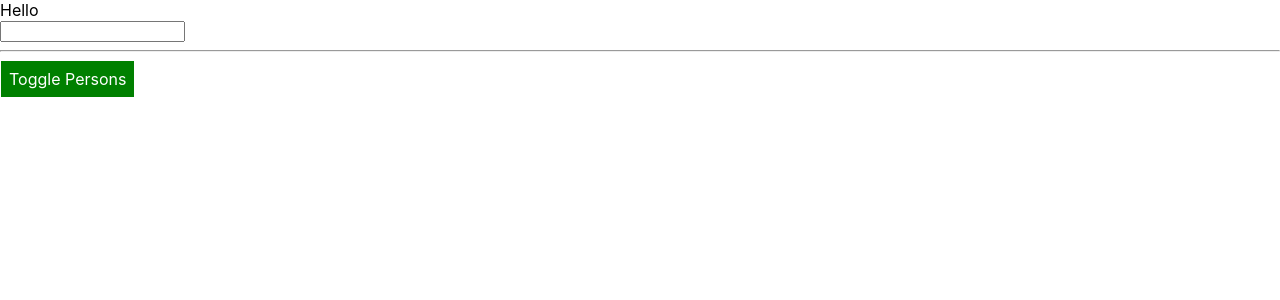
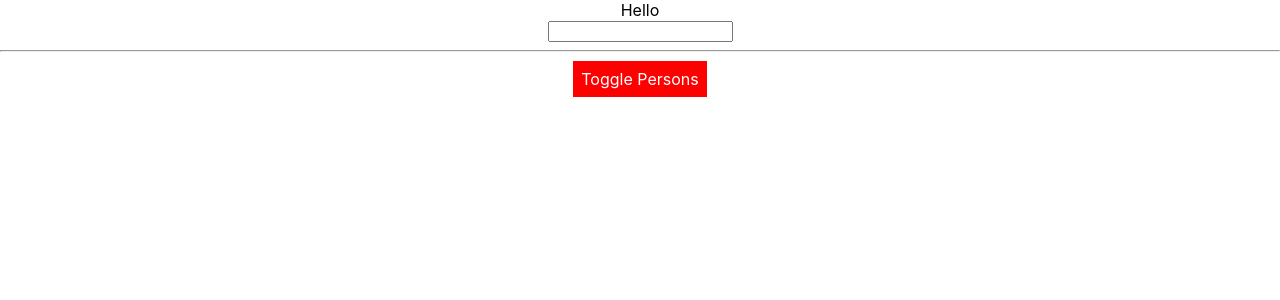
Before and after one commit to girisukinkar/react-projects, a React (Create React App) app in the folder udemy-course/: page / in a window 1280 px wide. Shown: the top 300 px of the page. Built offline with nearby package versions, Linux system fonts and the light colour scheme; the HTML template or start-up script is replaced by a standard one.

Commit message:
css modules basics

```diff
--- a/udemy-course/src/App.js
+++ b/udemy-course/src/App.js
@@ -1,11 +1,10 @@
 import React, { Component } from 'react';
-import styled from 'styled-components';
-// import './App.css';
+// import styled from 'styled-components';
 import Person from './Person/Person';
 import Validate from './Validate';
-import styles from './App.css';
+import styles from './App.module.css';
 
-const StyledButton = styled.button`
+/* const StyledButton = styled.button`
 background-color: ${props => props.alt ? 'red' : 'green'};
 font:inherit;
 border:1px solid;
@@ -19,7 +18,7 @@ color:white;
 }
 `;
 
-
+ */
 
 class App extends Component {
 
@@ -114,7 +113,8 @@ class App extends Component {
 
       <hr/>
        {persons}
-      <StyledButton alt={this.state.showPersons} onClick={this.togglePersonsHandler}>Toggle Persons</StyledButton>
+      {/* <StyledButton alt={this.state.showPersons} onClick={this.togglePersonsHandler}>Toggle Persons</StyledButton>   */}
+      <button className={`${styles.Button} ${styles.Red}`} onClick={this.togglePersonsHandler}>Toggle Persons</button>
       </div>
     )
   }
--- a/udemy-course/src/App.css
+++ b/udemy-course/src/App.module.css
@@ -10,7 +10,7 @@
 @media (prefers-reduced-motion: no-preference) {
   .App-logo {
     -webkit-animation: App-logo-spin infinite 20s linear;
-            animation: App-logo-spin infinite 20s linear;
+    animation: App-logo-spin infinite 20s linear;
   }
 }
 
@@ -47,11 +47,43 @@
   }
 }
 
-
-.red{
-  color:red;
+.red {
+  color: red;
 }
 
-.bold{
+.bold {
   font-weight: bold;
 }
+
+.Button {
+  font: inherit;
+  border: 1px solid;
+  padding: 8px;
+  cursor: pointer;
+  color: white;
+}
+
+.Button.Red {
+  background-color: red;
+  font: inherit;
+  border: 1px solid;
+  padding: 8px;
+  cursor: pointer;
+  color: white;
+}
+.Button.Green {
+  background-color: red;
+  font: inherit;
+  border: 1px solid;
+  padding: 8px;
+  cursor: pointer;
+  color: white;
+}
+.Button.Red:hover {
+  background-color: salmon;
+  color: black;
+}
+.Button.Green:hover {
+  background-color: lightgreen;
+  color: black;
+}
```
Also changed, not shown: 1 other file (tests, documents, lock files or other folders).
